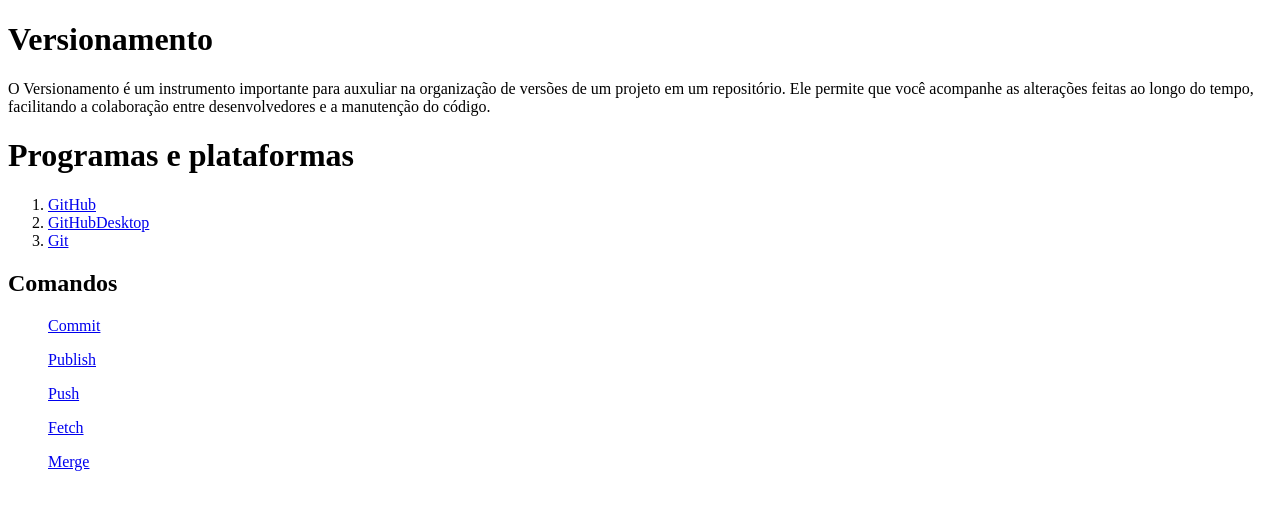
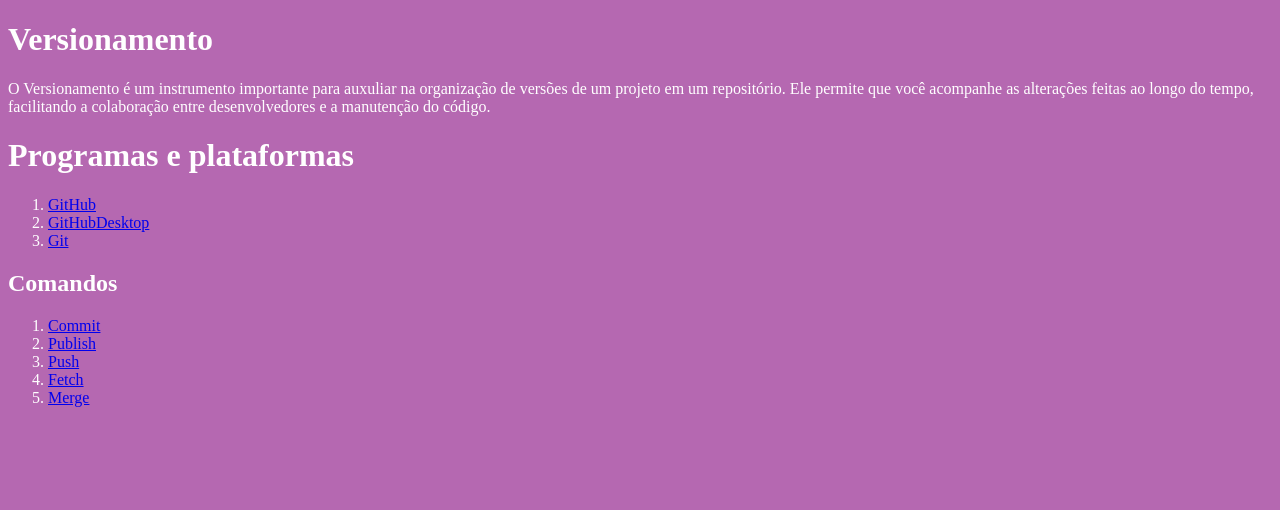
Before and after one commit to mbkos/versionamento, a plain HTML site: page index.html in a window 1280 px wide. Drawn offline with Linux system fonts and the light colour scheme.

Commit message:
update
css e ol

```diff
--- /dev/null
+++ b/css/estilos.css
@@ -0,0 +1,5 @@
+body{
+    background-color: #b568b1;
+    color: #ffffff;
+
+}
--- a/index.html
+++ b/index.html
@@ -4,6 +4,7 @@
     <meta charset="UTF-8">
     <meta name="viewport" content="width=device-width, initial-scale=1.0">
     <title>Versionamento</title>
+    <link rel="stylesheet" href="/css/estilos.css">
 </head>
 <body>
     <h1>Versionamento</h1>
@@ -19,10 +20,13 @@
     </ol>
 
     <h2>Comandos</h2>
-    <ol><a href="/commit.html" target="_blank">Commit</a></ol>
-    <ol><a href="/publish.html" target="_blank">Publish</a></ol>
-    <ol><a href="/push.html" target="_blank">Push</a></ol>
-    <ol><a href="/fech.html" target="_blank">Fetch</a></ol>
-    <ol><a href="/merge.html" target="_blank">Merge</a></ol>
+    <ol>
+        <li><a href="/commit.html" target="_blank">Commit</a></li>
+        <li><a href="/publish.html" target="_blank">Publish</a></li>
+        <li><a href="/push.html" target="_blank">Push</a></li>
+        <li><a href="/fech.html" target="_blank">Fetch</a></li>
+        <li><a href="/merge.html" target="_blank">Merge</a></li>
+    </ol>
+
 </body>
 </html>
```
